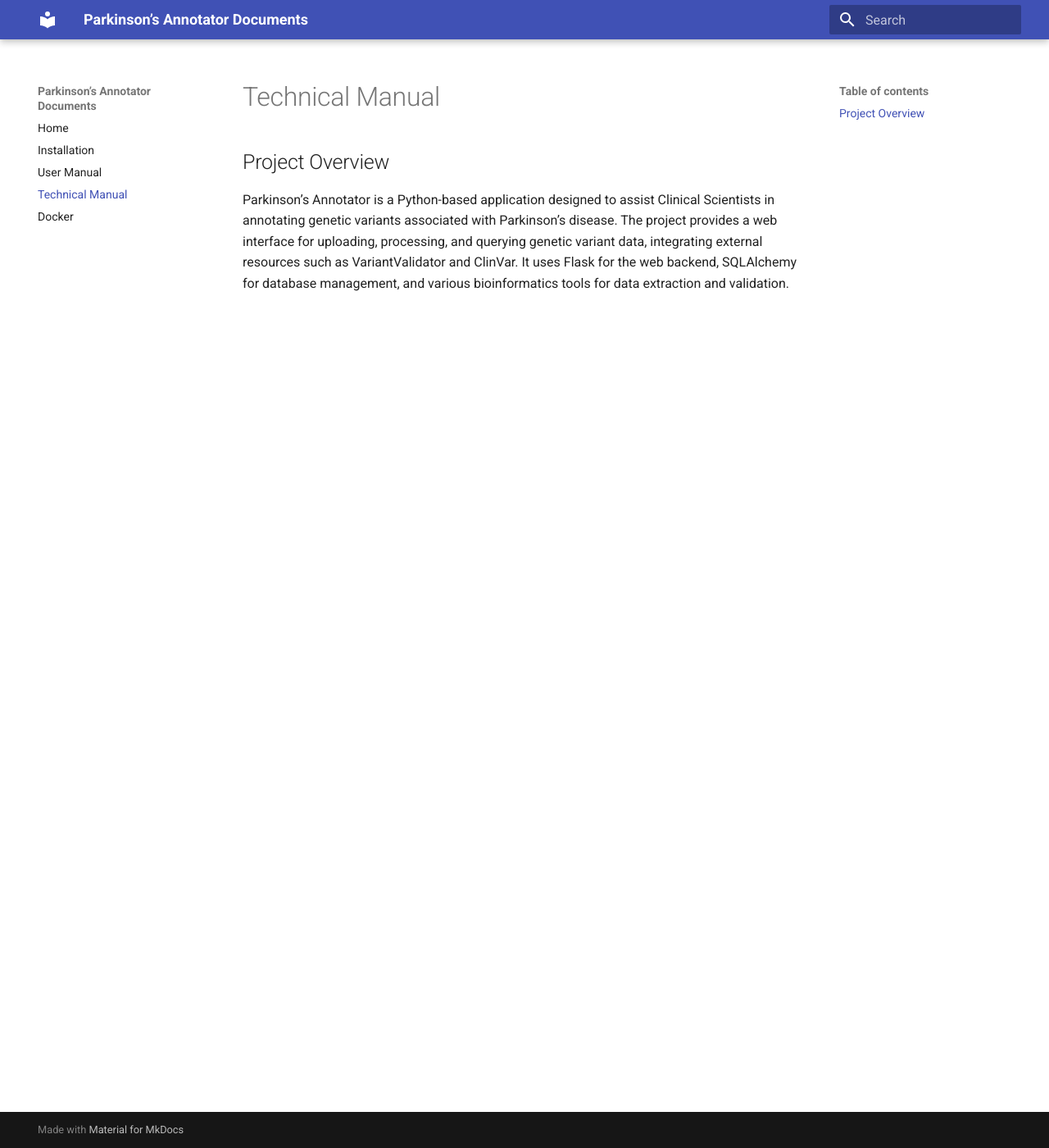
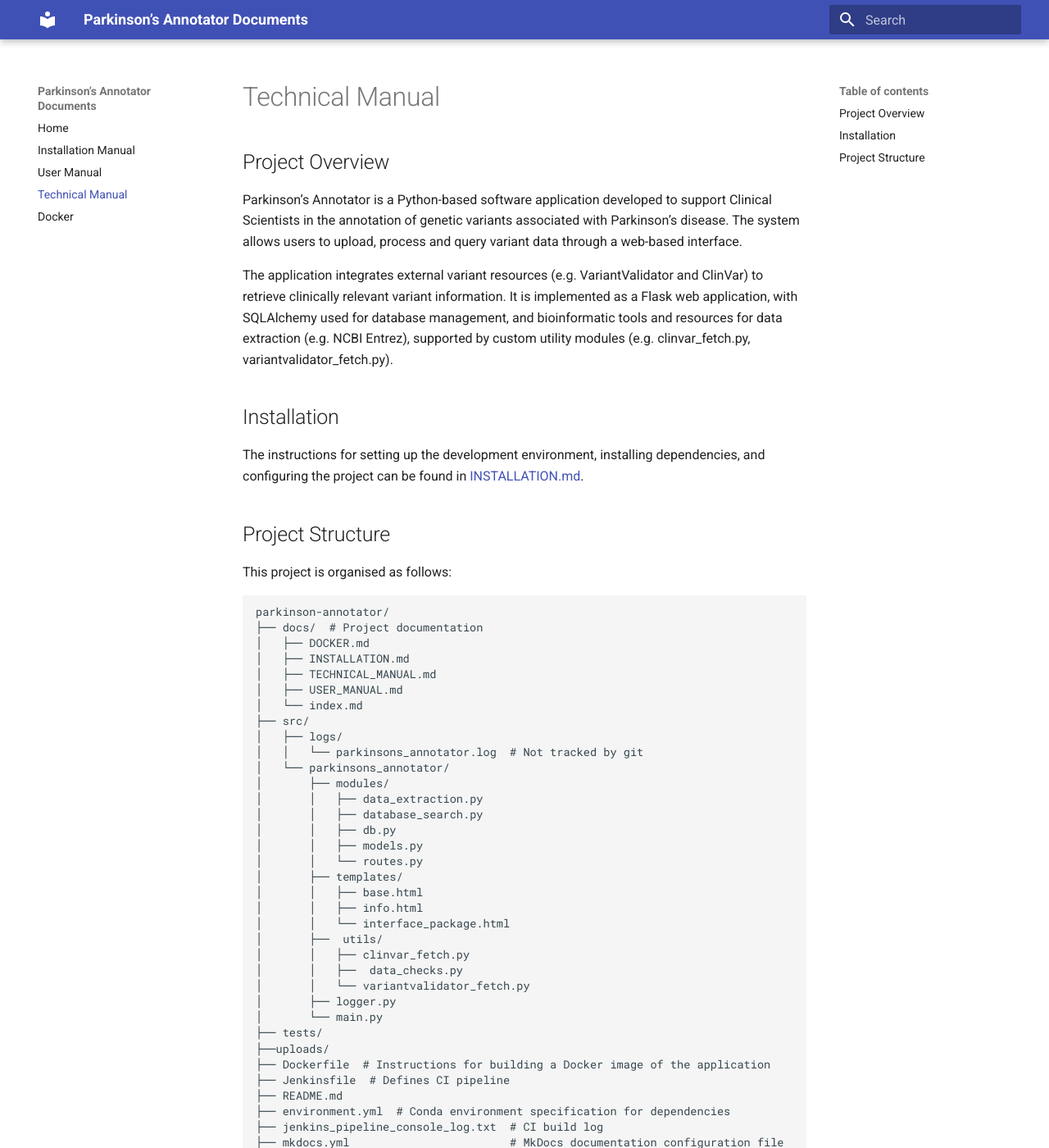
Before and after one commit to JellyEllie/parkinson-annotator, an MkDocs documentation site: the page built from docs/TECHNICAL_MANUAL.md, in a window 1280 px wide and 1400 px high. Shown: the whole window at 82% size. Built offline with MkDocs 1.6.1 and Material for MkDocs 9.7.7, drawn with Linux system fonts in a browser that asks for light colours; some of the changed text lies outside the part shown.

Commit message:
Project structure added (see https://github.com/JellyEllie/parkinson-annotator/issues/19)

````diff
--- a/docs/TECHNICAL_MANUAL.md
+++ b/docs/TECHNICAL_MANUAL.md
@@ -2,4 +2,57 @@
 
 ## Project Overview
 
-Parkinson’s Annotator is a Python-based application designed to assist Clinical Scientists in annotating genetic variants associated with Parkinson’s disease. The project provides a web interface for uploading, processing, and querying genetic variant data, integrating external resources such as VariantValidator and ClinVar. It uses Flask for the web backend, SQLAlchemy for database management, and various bioinformatics tools for data extraction and validation.
+Parkinson’s Annotator is a Python-based software application developed to support Clinical Scientists in the annotation of genetic variants associated with Parkinson’s disease. The system allows users to upload, process and query variant data through a web-based interface.
+
+The application integrates external variant resources (e.g. VariantValidator and ClinVar) to retrieve clinically relevant variant information. It is implemented as a Flask web application, with SQLAlchemy used for database management, and bioinformatic tools and resources for data extraction (e.g. NCBI Entrez), supported by custom utility modules (e.g. clinvar_fetch.py, variantvalidator_fetch.py).
+
+## Installation
+
+The instructions for setting up the development environment, installing dependencies, and configuring the project can be found in [INSTALLATION.md](./INSTALLATION.md).
+
+## Project Structure
+
+This project is organised as follows:
+
+```
+parkinson-annotator/
+├── docs/  # Project documentation
+│   ├── DOCKER.md
+│   ├── INSTALLATION.md
+│   ├── TECHNICAL_MANUAL.md
+│   ├── USER_MANUAL.md
+│   └── index.md
+├── src/
+│   ├── logs/
+│   │   └── parkinsons_annotator.log  # Not tracked by git
+│   └── parkinsons_annotator/
+│       ├── modules/
+│       │   ├── data_extraction.py
+│       │   ├── database_search.py
+│       │   ├── db.py
+│       │   ├── models.py
+│       │   └── routes.py
+│       ├── templates/
+│       │   ├── base.html
+│       │   ├── info.html
+│       │   └── interface_package.html
+│       ├──  utils/
+│       │   ├── clinvar_fetch.py
+│       │   ├──  data_checks.py
+│       │   └── variantvalidator_fetch.py
+│       ├── logger.py
+│       └── main.py
+├── tests/
+├──uploads/
+├── Dockerfile  # Instructions for building a Docker image of the application
+├── Jenkinsfile  # Defines CI pipeline
+├── README.md
+├── environment.yml  # Conda environment specification for dependencies
+├── jenkins_pipeline_console_log.txt  # CI build log
+├── mkdocs.yml                        # MkDocs documentation configuration file
+├── pyproject.toml                    # Python project metadata and dependencies.
+└── running_main.pdf                  # Demonstration output / assignment evidence
+```
+
+- **tests/**: Unit tests (e.g. test_clinvar_fetch.py,test_data_checks.py, test_data_extraction.py, test_database_search.py, test_db.py, test_main.py, test_routes.py, test_variantvalidator_fetch.py).
+- **uploads/**: Directory for user-uploaded files.
--- a/mkdocs.yml
+++ b/mkdocs.yml
@@ -9,7 +9,7 @@ plugins:
 
 nav:
   - Home: index.md
-  - Installation: INSTALLATION.md
+  - Installation Manual: INSTALLATION.md
   - User Manual: USER_MANUAL.md
   - Technical Manual: TECHNICAL_MANUAL.md
   - Docker: DOCKER.md
````
Also changed, not shown: docs/index.md (+2 -2 lines).
